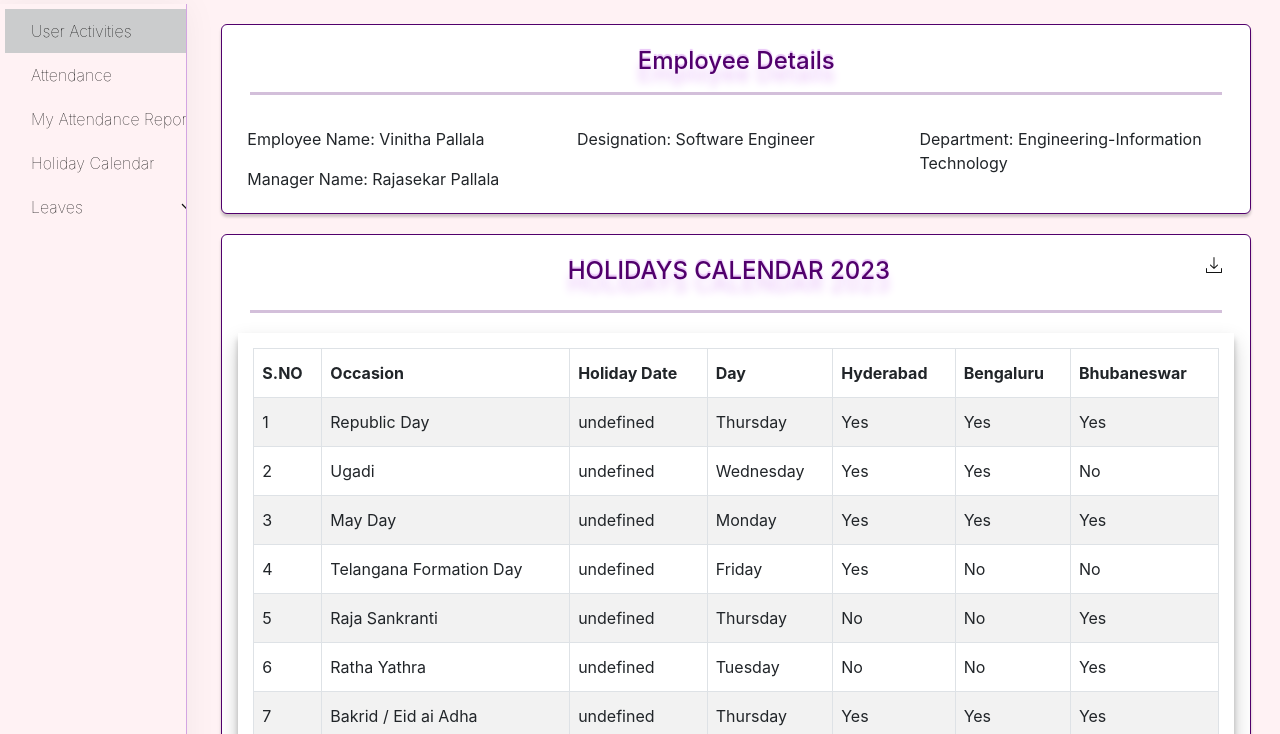
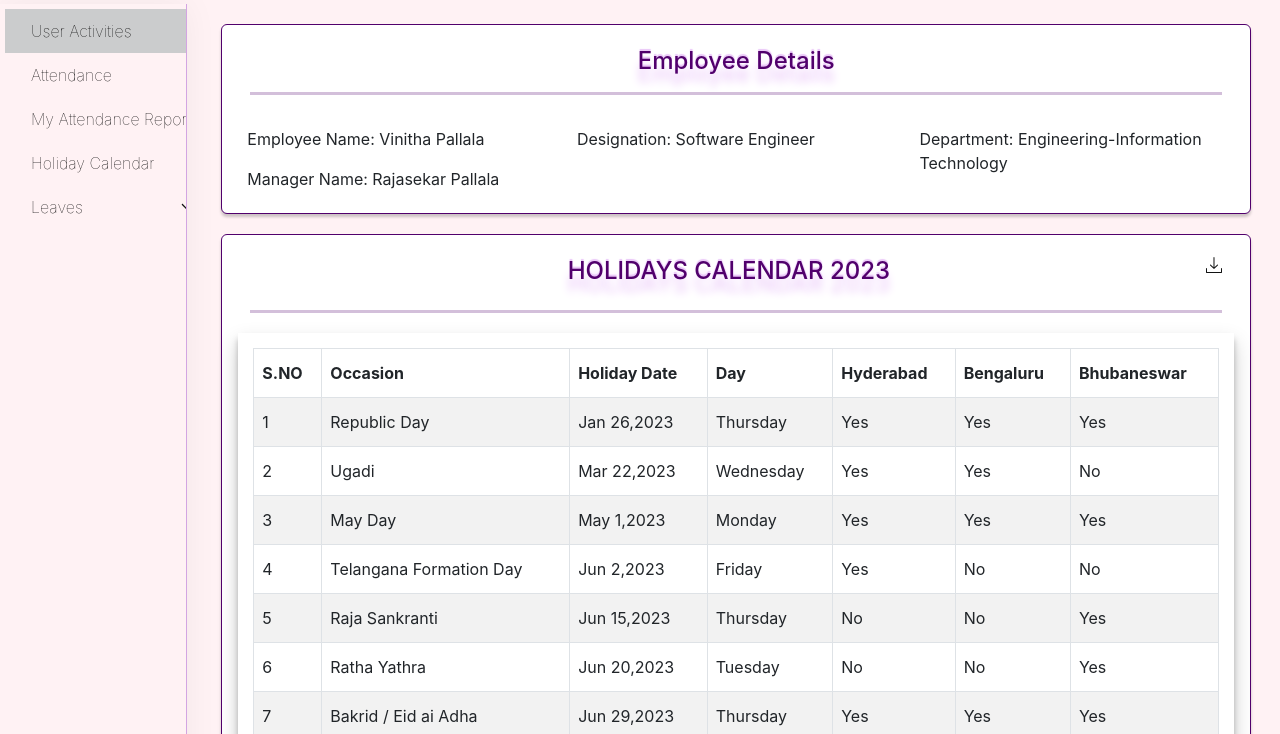
Before and after one commit to viniraj1004/elams, a website: page dist/holidayCalendar.html in a window 1280 px wide. Shown: the part 66-800 px from the top of the page. Drawn offline with Linux system fonts and the light colour scheme; files that its build step writes are made by us from their sources; files whose address does not match are found by name.

Commit message:
integrated json data

```diff
--- a/dist/holidayCalendar.html
+++ b/dist/holidayCalendar.html
@@ -245,7 +245,7 @@ files for Bootstrap -->
                 var row = `<tr>
                                     <td> ${data[i].no}</td>
                                     <td>${data[i].occasion}</td>
-                                    <td>${data[i].occasionDate}</td>
+                                    <td>${data[i].date}</td>
                                     <td>${data[i].day}</td>
                                     <td>${data[i].hyderabad}</td>
                                     <td>${data[i].bengaluru}</td>
```
Also changed, not shown: dist/leaveHistory.html (+1 -0 lines), dist/reports.html (+0 -1 lines).
